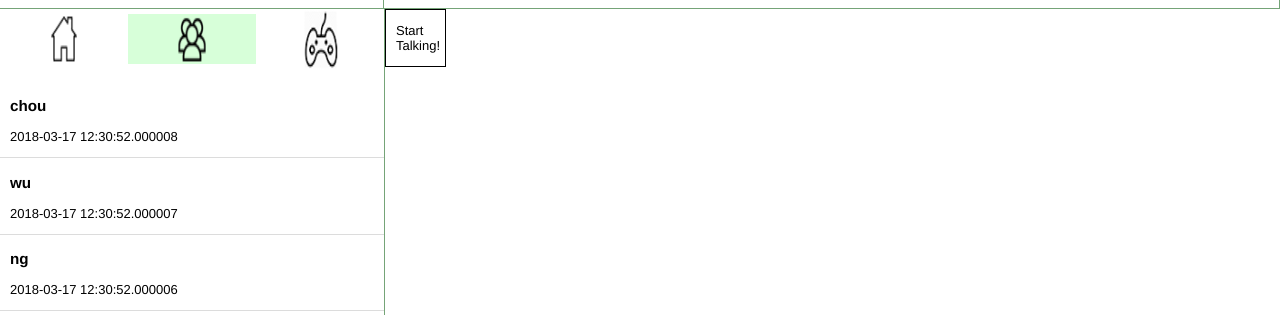
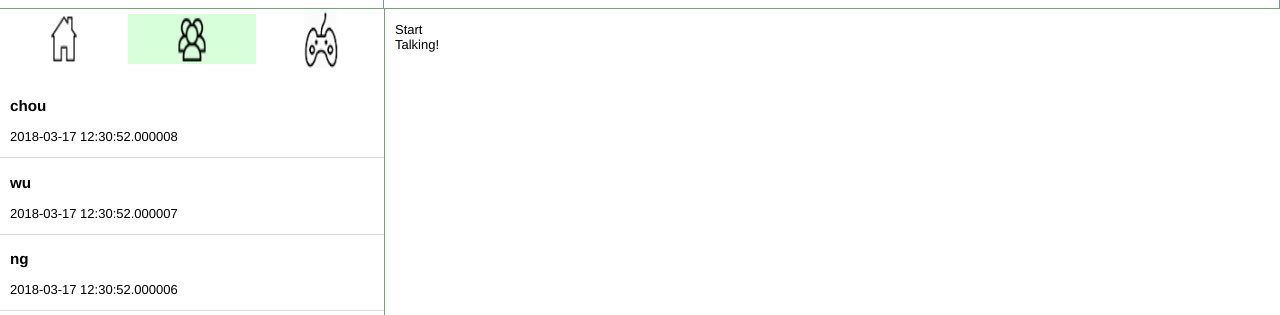
Before and after one commit to FelicityPictures/Messenger, a Flask app: page / in a window 1280 px wide. Shown: the part 42-357 px from the top of the page. Run offline with Flask 2, Linux system fonts and the light colour scheme; the visitor is signed in with stand-in values (Sample User, id 1); some libraries are stand-ins or nearby versions.

Commit message:
fixed messages box

```diff
--- a/static/css/styles.css
+++ b/static/css/styles.css
@@ -145,10 +145,9 @@ header{
 }
 
 #messagesContainer{
-  max-height: 450px;;
+  max-height: 520px;
   margin: 0;
   overflow-y: auto;
-  border: 1px solid;
 }
 
 #messages{
--- a/templates/index.html
+++ b/templates/index.html
@@ -56,13 +56,6 @@
   </div>
 
   <div id="chatBox">
-    {% if users_in_chat %}
-    <h1>
-      {% for u in users_in_chat %}
-        {{ u }}
-      {% endfor %}
-    </h1>
-    {% endif %}
     <div id="messagesContainer">
       {% if messages %}
         <ul id="messages">
```
